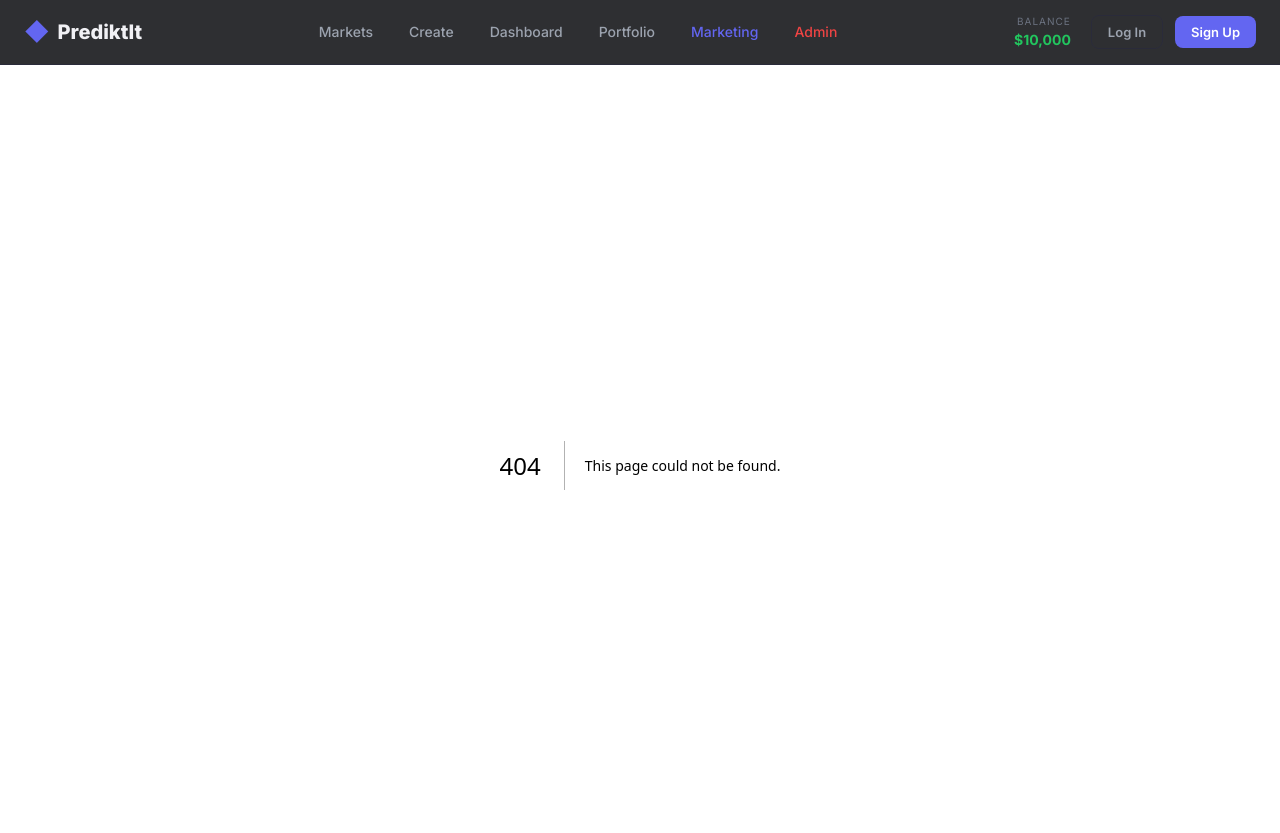
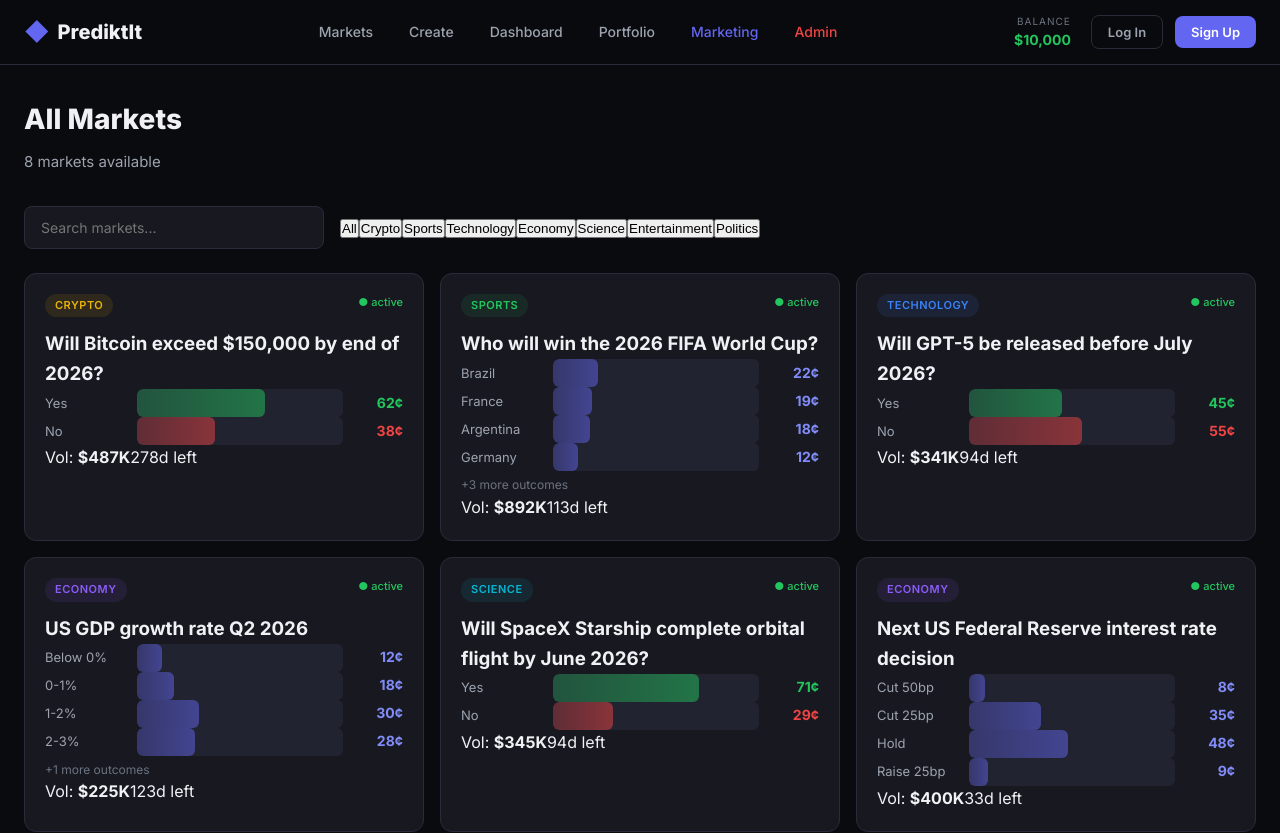
Before and after one commit to gustavomartuini-sketch/prediktit, a Next.js app: page /markets in a window 1280 px wide. Before the commit this address had no page. Shown: the top 833 px of the page. Built offline with nearby package versions, Linux system fonts and the light colour scheme.

Commit message:
Add markets listing page

```diff
--- /dev/null
+++ b/app/markets/page.js
@@ -0,0 +1,117 @@
+'use client';
+import { useState, useEffect } from 'react';
+
+const CATEGORIES = ['All', 'Crypto', 'Sports', 'Technology', 'Economy', 'Science', 'Entertainment', 'Politics'];
+
+function getCategoryClass(cat) {
+  const map = { Crypto: 'cat-crypto', Sports: 'cat-sports', Technology: 'cat-technology', Politics: 'cat-politics', Economy: 'cat-economy', Science: 'cat-science', Entertainment: 'cat-entertainment' };
+  return map[cat] || 'cat-default';
+}
+
+function daysLeft(endDate) {
+  const diff = new Date(endDate) - new Date();
+  return Math.max(0, Math.ceil(diff / (1000 * 60 * 60 * 24)));
+}
+
+function formatVolume(v) {
+  if (v >= 1000000) return `$${(v / 1000000).toFixed(1)}M`;
+  if (v >= 1000) return `$${(v / 1000).toFixed(0)}K`;
+  return `$${v}`;
+}
+
+export default function MarketsPage() {
+  const [markets, setMarkets] = useState([]);
+  const [selectedCategory, setSelectedCategory] = useState('All');
+  const [searchQuery, setSearchQuery] = useState('');
+  const [loading, setLoading] = useState(true);
+
+  useEffect(() => {
+    fetch('/api/markets')
+      .then(res => res.json())
+      .then(data => {
+        setMarkets(data.markets || []);
+        setLoading(false);
+      })
+      .catch(() => setLoading(false));
+  }, []);
+
+  const filtered = markets.filter(m => {
+    const matchesCategory = selectedCategory === 'All' || m.category === selectedCategory;
+    const matchesSearch = !searchQuery || m.title.toLowerCase().includes(searchQuery.toLowerCase());
+    return matchesCategory && matchesSearch;
+  });
+
+  return (
+    <div className="container">
+      <div style={{ marginBottom: '32px' }}>
+        <h1 style={{ fontSize: '28px', fontWeight: 800, marginBottom: '8px' }}>All Markets</h1>
+        <p style={{ color: 'var(--text-secondary)', fontSize: '15px' }}>{markets.length} markets available</p>
+      </div>
+
+      <div style={{ display: 'flex', gap: '16px', marginBottom: '24px', flexWrap: 'wrap', alignItems: 'center' }}>
+        <input
+          type="text"
+          className="form-input"
+          placeholder="Search markets..."
+          value={searchQuery}
+          onChange={(e) => setSearchQuery(e.target.value)}
+          style={{ maxWidth: '300px', flex: '1' }}
+        />
+        <div className="category-filters">
+          {CATEGORIES.map(cat => (
+            <button
+              key={cat}
+              className={`filter-btn ${selectedCategory === cat ? 'active' : ''}`}
+              onClick={() => setSelectedCategory(cat)}
+            >
+              {cat}
+            </button>
+          ))}
+        </div>
+      </div>
+
+      {loading ? (
+        <p style={{ color: 'var(--text-tertiary)', textAlign: 'center', padding: '40px 0' }}>Loading markets...</p>
+      ) : filtered.length === 0 ? (
+        <p style={{ color: 'var(--text-tertiary)', textAlign: 'center', padding: '40px 0' }}>No markets found matching your criteria.</p>
+      ) : (
+        <div className="markets-grid">
+          {filtered.map(market => (
+            <a href={`/markets/${market.id}`} key={market.id} className="market-card" style={{ textDecoration: 'none', color: 'inherit' }}>
+              <div className="market-card-header">
+                <span className={`market-category ${getCategoryClass(market.category)}`}>{market.category}</span>
+                <span className="market-status">● {market.status}</span>
+              </div>
+              <h3 className="market-card-title">{market.title}</h3>
+              <div className="market-card-outcomes">
+                {market.outcomes.slice(0, 4).map((o, idx) => (
+                  <div key={idx} className="outcome-row">
+                    <span className="outcome-name">{o.name}</span>
+                    <div className="outcome-bar-wrapper">
+                      <div
+                        className={`outcome-bar ${market.type === 'binary' ? (idx === 0 ? 'yes' : 'no') : 'multi'}`}
+                        style={{ width: `${o.price * 100}%` }}
+                      />
+                    </div>
+                    <span className={`outcome-price ${market.type === 'binary' ? (idx === 0 ? 'price-yes' : 'price-no') : 'price-multi'}`}>
+                      {(o.price * 100).toFixed(0)}¢
+                    </span>
+                  </div>
+                ))}
+                {market.outcomes.length > 4 && (
+                  <p style={{ fontSize: '12px', color: 'var(--text-tertiary)', marginTop: '4px' }}>
+                    +{market.outcomes.length - 4} more outcomes
+                  </p>
+                )}
+              </div>
+              <div className="market-card-footer">
+                <span>Vol: <strong>{formatVolume(market.totalVolume)}</strong></span>
+                <span>{daysLeft(market.endDate)}d left</span>
+              </div>
+            </a>
+          ))}
+        </div>
+      )}
+    </div>
+  );
+}
```
